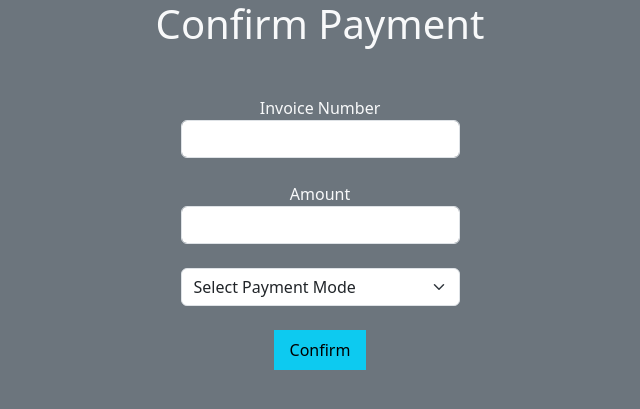
After one commit to YAKOUBAGOITA/E-commerce-website-update-, a PHP site: page /users_area/confirm_payment.php in a window 1280 px wide. The commit adds this page. Shown: the top 409 px of the page, without its empty margins (320-960 px from the left). Run offline with PHP 8.4, Linux system fonts and the light colour scheme.

Commit message:
confirm_payment, user_orders

```diff
--- /dev/null
+++ b/users_area/confirm_payment.php
@@ -0,0 +1,84 @@
+<?php
+session_start();
+include('../includes/connect.php');
+
+if (isset($_GET['order_id'])) {
+    $order_id = $_GET['order_id']; // Corrected the typo from 'oder_id' to 'order_id'
+
+    // Corrected the SQL query string
+    $select_data = "SELECT * FROM `user_orders` WHERE order_id = $order_id";
+
+    $result = mysqli_query($con, $select_data);
+    if ($result) {
+        $row_fetch = mysqli_fetch_assoc($result);
+        $invoice_number = $row_fetch['invoice_number'] ?? '';
+        $amount_due = $row_fetch['amount_due'] ?? '';
+    } else {
+        // Handle query error
+        $invoice_number = '';
+        $amount_due = '';
+        echo "Error: " . mysqli_error($con);
+    }
+} else {
+    $invoice_number = '';
+    $amount_due = '';
+}
+
+if(isset($_POST['confirm_payment'])){
+    $invoice_number=$_POST['invoice_number'] ?? '';
+    $amount=$_POST['amount'] ?? '';
+    $payment_mode=$_POST['payment_mode'] ?? '';
+    $insert_query="insert into `user_payments` (order_id, invoice_number, amount,payment_mode)
+    values ($order_id,$invoice_number,$amount,'$payment_mode')";
+    $result=mysqli_query($con,$insert_query);
+    if($result){
+        echo "<h3 class='text-center text-light'>Successfully completed the payment</h3> ";
+        echo "<script>window.open('profile.php?my_orders','_self')</script>";
+    }
+    $update_orders="update `user_orders` set order_status='Complete' where order_id=$order_id";
+    $result_orders=mysqli_query($con,$update_orders);
+}
+?>
+<!DOCTYPE html>
+<html lang="en">
+<head>
+    <meta charset="UTF-8">
+    <meta name="viewport" content="width=device-width, initial-scale=1.0">
+    <title>Payment page</title>
+    <!-- bootstrap css link-->
+    <link href="https://cdn.jsdelivr.net/npm/bootstrap@5.3.2/dist/css/bootstrap.min.css" rel="stylesheet"
+     integrity="sha384-T3c6CoIi6uLrA9TneNEoa7RxnatzjcDSCmG1MXxSR1GAsXEV/Dwwykc2MPK8M2HN" crossorigin="anonymous">
+</head>
+<body class="bg-secondary">
+    <h1 class="text-center text-light">Confirm Payment</h1>
+    <div class="container my-5">
+        <form action="" method="POST">
+            <div class="form-outline my-4 text-center w-50 m-auto">
+            <label for="" class="text-light">Invoice Number</label>
+               <input type="text" class="form-control w-50 m-auto"  name="invoice_number"
+               value="<?php echo htmlspecialchars($invoice_number); ?>">
+            </div>
+            <div class="form-outline my-4 text-center w-50 m-auto">
+                <label for="" class="text-light">Amount</label>
+               <input type="text" class="form-control w-50 m-auto"  name="amount"
+               value="<?php echo htmlspecialchars($amount_due); ?>">
+            </div>
+            <div class="form-outline my-4 text-center w-50 m-auto">
+               <select name="payment_mode" class="form-select w-50 m-auto">
+                <option>Select Payment Mode</option>
+                <option>UPI</option>
+                <option>Netbanking</option>
+                <option>PayPal</option>
+                <option>Cash on Delivery</option>
+                <option>Payoffline</option>
+               </select>
+            </div>
+            <div class="form-outline my-4 text-center w-50 m-auto">
+               <input type="submit" class="bg-info py-2 px-3 border-0" value="Confirm"
+               name="confirm_payment">
+            </div>
+        </form>
+    </div>
+
+</body>
+</html>
--- a/users_area/edit_account.php
+++ b/users_area/edit_account.php
@@ -40,6 +40,7 @@ if(isset($_GET['edit_account'])){
     $result_query_update = mysqli_query($con, $update_data);
     if ($result_query_update) {
       echo "<script>alert('Data updated successfully')</script>";
+      echo "<script>window.open ('logout.php', '_self')</script>";
     }
   }
 }
```
Also changed, not shown: index.php (+13 -3 lines), users_area/profile.php (+10 -1 lines), users_area/user_orders.php (added, +108 -0 lines), users_area/user_images/suite2.jpg (added).
